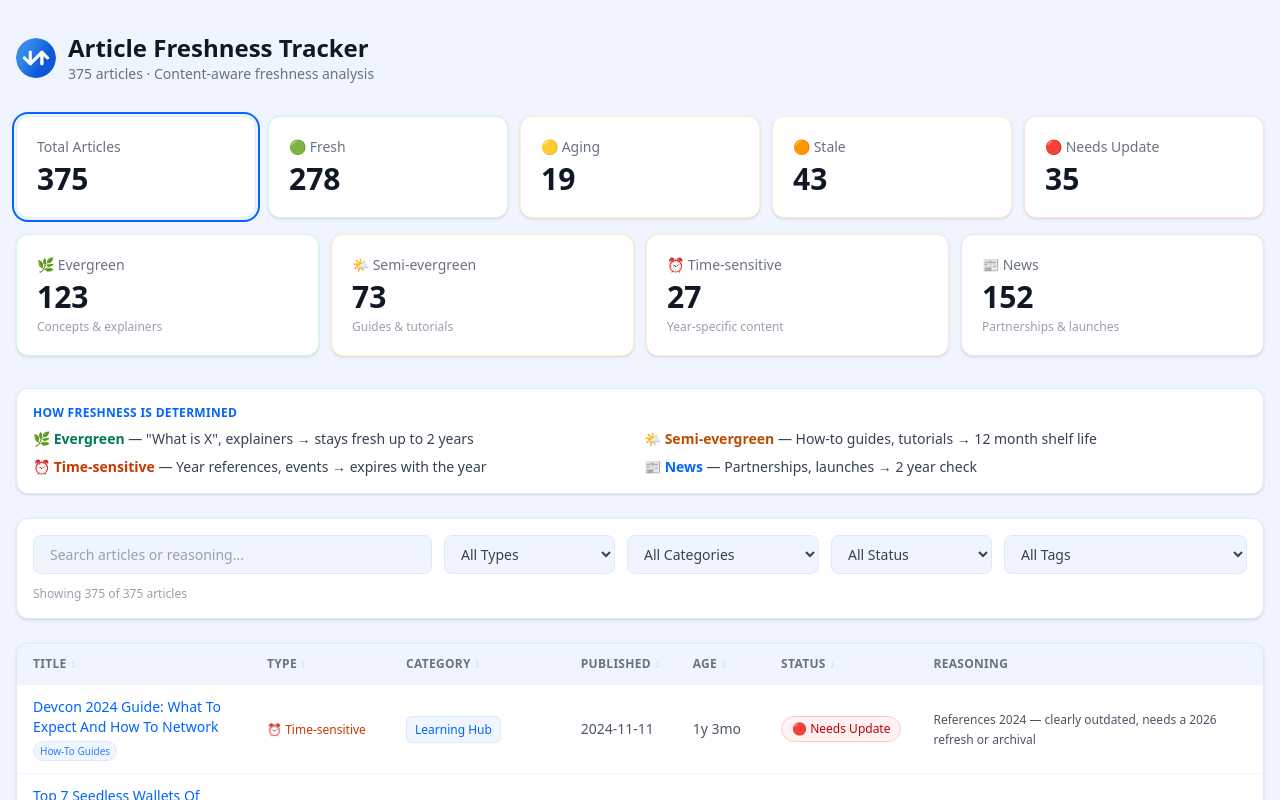
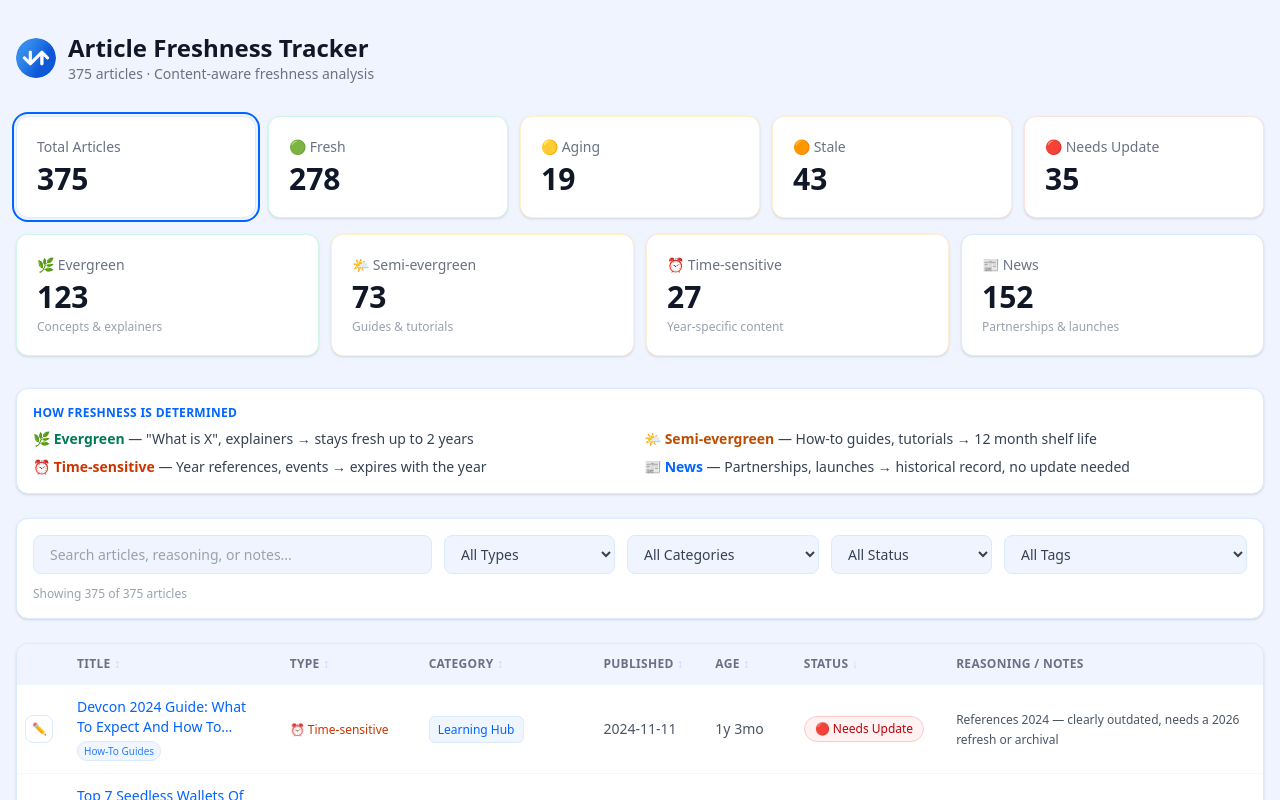
Before and after one commit to cutiecomi/transak-freshness-tracker, a Next.js app: page / in a window 1280 px wide. Shown: the top 800 px of the page. Built offline with nearby package versions, Linux system fonts and the light colour scheme.

Commit message:
✏️ Editable dashboard — click to override status, reasoning & add notes

```diff
--- a/app/dashboard.tsx
+++ b/app/dashboard.tsx
@@ -1,6 +1,6 @@
 "use client";
 
-import { useState, useMemo } from "react";
+import { useState, useMemo, useEffect, useCallback } from "react";
 import { Article } from "@/lib/articles";
 
 const FRESHNESS_CONFIG = {
@@ -9,6 +9,8 @@ const FRESHNESS_CONFIG = {
   stale: { label: "Stale", emoji: "🟠", bg: "bg-orange-50", text: "text-orange-700", border: "border-orange-200" },
   "needs-update": { label: "Needs Update", emoji: "🔴", bg: "bg-red-50", text: "text-red-700", border: "border-red-200" },
 };
+
+const FRESHNESS_OPTIONS = ["fresh", "aging", "stale", "needs-update"] as const;
 
 const CONTENT_TYPE_CONFIG = {
   evergreen: { label: "Evergreen", icon: "🌿", color: "text-emerald-700" },
@@ -20,6 +22,14 @@ const CONTENT_TYPE_CONFIG = {
 type SortKey = "title" | "publishDate" | "ageMonths" | "freshness" | "categories" | "contentType";
 type SortDir = "asc" | "desc";
 
+type Override = {
+  freshness?: Article["freshness"];
+  reasoning?: string;
+  notes?: string;
+};
+
+type Overrides = Record<number, Override>;
+
 function StatCard({ label, value, sub, color, active, onClick }: { label: string; value: number; sub?: string; color: string; active?: boolean; onClick?: () => void }) {
   return (
     <div onClick={onClick}
@@ -27,6 +37,95 @@ function StatCard({ label, value, sub, color, active, onClick }: { label: string
       <span className="text-sm text-gray-500 font-medium">{label}</span>
       <span className="text-3xl font-bold text-gray-900">{value}</span>
       {sub && <span className="text-xs text-gray-400">{sub}</span>}
+    </div>
+  );
+}
+
+function EditModal({ article, override, onSave, onClose }: {
+  article: Article;
+  override: Override;
+  onSave: (o: Override) => void;
+  onClose: () => void;
+}) {
+  const [freshness, setFreshness] = useState(override.freshness || article.freshness);
+  const [reasoning, setReasoning] = useState(override.reasoning ?? article.reasoning);
+  const [notes, setNotes] = useState(override.notes ?? "");
+
+  return (
+    <div className="fixed inset-0 z-50 flex items-center justify-center p-4" onClick={onClose}>
+      <div className="absolute inset-0 bg-black/40 backdrop-blur-sm" />
+      <div className="relative bg-white rounded-2xl shadow-2xl border border-blue-100 w-full max-w-lg max-h-[90vh] overflow-y-auto" onClick={(e) => e.stopPropagation()}>
+        <div className="p-6">
+          {/* Header */}
+          <div className="flex items-start justify-between mb-6">
+            <div className="flex-1 pr-4">
+              <h3 className="text-lg font-bold text-gray-900 leading-tight">{article.title}</h3>
+              <a href={article.url} target="_blank" rel="noopener noreferrer" className="text-xs text-[#0364FF] hover:underline mt-1 block truncate">{article.url}</a>
+            </div>
+            <button onClick={onClose} className="text-gray-400 hover:text-gray-600 text-xl leading-none p-1">✕</button>
+          </div>
+
+          {/* Info row */}
+          <div className="flex flex-wrap gap-3 mb-6 text-xs text-gray-500">
+            <span className="px-2 py-1 bg-[#f0f4ff] rounded-md">Published: {article.publishDate}</span>
+            <span className="px-2 py-1 bg-[#f0f4ff] rounded-md">Age: {article.ageMonths} months</span>
+            <span className="px-2 py-1 bg-[#f0f4ff] rounded-md">{CONTENT_TYPE_CONFIG[article.contentType].icon} {CONTENT_TYPE_CONFIG[article.contentType].label}</span>
+          </div>
+
+          {/* Status */}
+          <div className="mb-5">
+            <label className="block text-sm font-semibold text-gray-700 mb-2">Status</label>
+            <div className="flex flex-wrap gap-2">
+              {FRESHNESS_OPTIONS.map((f) => {
+                const fc = FRESHNESS_CONFIG[f];
+                const selected = freshness === f;
+                return (
+                  <button key={f} onClick={() => setFreshness(f)}
+                    className={`inline-flex items-center gap-1 text-sm px-3 py-1.5 rounded-full border transition-all ${selected ? `${fc.bg} ${fc.text} ${fc.border} ring-2 ring-offset-1 ring-current` : "bg-gray-50 text-gray-500 border-gray-200 hover:bg-gray-100"}`}>
+                    {fc.emoji} {fc.label}
+                  </button>
+                );
+              })}
+            </div>
+          </div>
+
+          {/* Reasoning */}
+          <div className="mb-5">
+            <label className="block text-sm font-semibold text-gray-700 mb-2">Reasoning</label>
+            <textarea value={reasoning} onChange={(e) => setReasoning(e.target.value)}
+              rows={2}
+              className="w-full bg-[#f0f4ff] border border-blue-100 rounded-lg px-3 py-2 text-sm text-gray-800 focus:outline-none focus:border-[#0364FF] focus:ring-1 focus:ring-[#0364FF]/20 resize-none"
+              placeholder="Why does this article have this status?" />
+          </div>
+
+          {/* Notes */}
+          <div className="mb-6">
+            <label className="block text-sm font-semibold text-gray-700 mb-2">Notes <span className="font-normal text-gray-400">(internal)</span></label>
+            <textarea value={notes} onChange={(e) => setNotes(e.target.value)}
+              rows={3}
+              className="w-full bg-[#f0f4ff] border border-blue-100 rounded-lg px-3 py-2 text-sm text-gray-800 focus:outline-none focus:border-[#0364FF] focus:ring-1 focus:ring-[#0364FF]/20 resize-none"
+              placeholder="Any notes for the team — what needs changing, who's responsible, etc." />
+          </div>
+
+          {/* Actions */}
+          <div className="flex items-center justify-between">
+            <button onClick={() => { onSave({}); onClose(); }}
+              className="text-sm text-gray-400 hover:text-red-500 transition-colors">
+              Reset to auto
+            </button>
+            <div className="flex gap-3">
+              <button onClick={onClose}
+                className="px-4 py-2 text-sm rounded-lg border border-gray-200 text-gray-600 hover:bg-gray-50 transition-colors">
+                Cancel
+              </button>
+              <button onClick={() => { onSave({ freshness, reasoning, notes: notes || undefined }); onClose(); }}
+                className="px-4 py-2 text-sm rounded-lg bg-[#0364FF] text-white font-medium hover:bg-blue-700 transition-colors">
+                Save changes
+              </button>
+            </div>
+          </div>
+        </div>
+      </div>
     </div>
   );
 }
@@ -47,24 +146,63 @@ export default function Dashboard({
   const [filterContentType, setFilterContentType] = useState("");
   const [sortKey, setSortKey] = useState<SortKey>("freshness");
   const [sortDir, setSortDir] = useState<SortDir>("desc");
+  const [overrides, setOverrides] = useState<Overrides>({});
+  const [editingId, setEditingId] = useState<number | null>(null);
+
+  // Load overrides from localStorage
+  useEffect(() => {
+    try {
+      const saved = localStorage.getItem("transak-freshness-overrides");
+      if (saved) setOverrides(JSON.parse(saved));
+    } catch {}
+  }, []);
+
+  // Save overrides to localStorage
+  const saveOverride = useCallback((id: number, override: Override) => {
+    setOverrides((prev) => {
+      const next = { ...prev };
+      if (!override.freshness && !override.reasoning && !override.notes) {
+        delete next[id];
+      } else {
+        next[id] = override;
+      }
+      localStorage.setItem("transak-freshness-overrides", JSON.stringify(next));
+      return next;
+    });
+  }, []);
+
+  // Apply overrides to articles
+  const enrichedArticles = useMemo(() => {
+    return articles.map((a) => {
+      const o = overrides[a.id];
+      if (!o) return a;
+      return {
+        ...a,
+        freshness: o.freshness || a.freshness,
+        reasoning: o.reasoning ?? a.reasoning,
+      };
+    });
+  }, [articles, overrides]);
 
   const counts = useMemo(() => {
     const c = { fresh: 0, aging: 0, stale: 0, "needs-update": 0 };
-    articles.forEach((a) => c[a.freshness]++);
+    enrichedArticles.forEach((a) => c[a.freshness]++);
     return c;
-  }, [articles]);
+  }, [enrichedArticles]);
 
   const contentCounts = useMemo(() => {
     const c = { evergreen: 0, "semi-evergreen": 0, "time-sensitive": 0, news: 0 };
-    articles.forEach((a) => c[a.contentType]++);
+    enrichedArticles.forEach((a) => c[a.contentType]++);
     return c;
-  }, [articles]);
+  }, [enrichedArticles]);
+
+  const overrideCount = Object.keys(overrides).length;
 
   const filtered = useMemo(() => {
-    let result = articles;
+    let result = enrichedArticles;
     if (search) {
       const q = search.toLowerCase();
-      result = result.filter((a) => a.title.toLowerCase().includes(q) || a.reasoning.toLowerCase().includes(q));
+      result = result.filter((a) => a.title.toLowerCase().includes(q) || a.reasoning.toLowerCase().includes(q) || (overrides[a.id]?.notes || "").toLowerCase().includes(q));
     }
     if (filterCategory) result = result.filter((a) => a.categories.includes(filterCategory));
     if (filterFreshness) result = result.filter((a) => a.freshness === filterFreshness);
@@ -88,7 +226,7 @@ export default function Dashboard({
     });
 
     return result;
-  }, [articles, search, filterCategory, filterFreshness, filterTag, filterContentType, sortKey, sortDir]);
+  }, [enrichedArticles, overrides, search, filterCategory, filterFreshness, filterTag, filterContentType, sortKey, sortDir]);
 
   function toggleSort(key: SortKey) {
     if (sortKey === key) setSortDir((d) => (d === "asc" ? "desc" : "asc"));
@@ -109,23 +247,35 @@ export default function Dashboard({
   }
 
   const activeFilters = [search, filterCategory, filterFreshness, filterTag, filterContentType].filter(Boolean).length;
+  const editingArticle = editingId !== null ? articles.find((a) => a.id === editingId) : null;
 
   return (
     <div className="max-w-[1600px] mx-auto px-4 py-8">
       {/* Header */}
       <div className="mb-8">
-        <div className="flex items-center gap-3 mb-2">
-          <img src="/transak-logo.webp" alt="Transak" className="w-10 h-10 rounded-full" />
-          <div>
-            <h1 className="text-2xl font-bold text-gray-900">Article Freshness Tracker</h1>
-            <p className="text-gray-500 text-sm">{articles.length} articles · Content-aware freshness analysis</p>
+        <div className="flex items-center justify-between">
+          <div className="flex items-center gap-3">
+            <img src="/transak-logo.webp" alt="Transak" className="w-10 h-10 rounded-full" />
+            <div>
+              <h1 className="text-2xl font-bold text-gray-900">Article Freshness Tracker</h1>
+              <p className="text-gray-500 text-sm">{enrichedArticles.length} articles · Content-aware freshness analysis</p>
+            </div>
           </div>
+          {overrideCount > 0 && (
+            <div className="flex items-center gap-3">
+              <span className="text-xs text-gray-400">{overrideCount} manual override{overrideCount !== 1 ? "s" : ""}</span>
+              <button onClick={() => { if (confirm("Reset all manual overrides?")) { setOverrides({}); localStorage.removeItem("transak-freshness-overrides"); } }}
+                className="text-xs px-3 py-1.5 rounded-lg border border-red-200 text-red-500 hover:bg-red-50 transition-colors">
+                Reset all
+              </button>
+            </div>
+          )}
         </div>
       </div>
 
       {/* Stats Row 1: Freshness */}
       <div className="grid grid-cols-2 md:grid-cols-5 gap-3 mb-4">
-        <StatCard label="Total Articles" value={articles.length} color="border-blue-100"
+        <StatCard label="Total Articles" value={enrichedArticles.length} color="border-blue-100"
           active={!filterFreshness && !filterContentType} onClick={() => { setFilterFreshness(""); setFilterContentType(""); }} />
         <StatCard label="🟢 Fresh" value={counts.fresh} color="border-emerald-100"
           active={filterFreshness === "fresh"} onClick={() => { setFilterFreshness(filterFreshness === "fresh" ? "" : "fresh"); setFilterContentType(""); }} />
@@ -156,20 +306,16 @@ export default function Dashboard({
           <div><span className="text-emerald-700 font-semibold">🌿 Evergreen</span> — "What is X", explainers → stays fresh up to 2 years</div>
           <div><span className="text-amber-700 font-semibold">🌤️ Semi-evergreen</span> — How-to guides, tutorials → 12 month shelf life</div>
           <div><span className="text-orange-700 font-semibold">⏰ Time-sensitive</span> — Year references, events → expires with the year</div>
-          <div><span className="text-[#0364FF] font-semibold">📰 News</span> — Partnerships, launches → 2 year check</div>
+          <div><span className="text-[#0364FF] font-semibold">📰 News</span> — Partnerships, launches → historical record, no update needed</div>
         </div>
       </div>
 
       {/* Filters */}
       <div className="bg-white rounded-xl border border-blue-100 p-4 mb-6 shadow-sm">
         <div className="flex flex-wrap gap-3">
-          <input
-            type="text"
-            placeholder="Search articles or reasoning..."
-            value={search}
-            onChange={(e) => setSearch(e.target.value)}
-            className="bg-[#f0f4ff] border border-blue-100 rounded-lg px-4 py-2 text-sm text-gray-900 placeholder-gray-400 flex-1 min-w-[200px] focus:outline-none focus:border-[#0364FF] focus:ring-1 focus:ring-[#0364FF]/20 transition-colors"
-          />
+          <input type="text" placeholder="Search articles, reasoning, or notes..."
+            value={search} onChange={(e) => setSearch(e.target.value)}
+            className="bg-[#f0f4ff] border border-blue-100 rounded-lg px-4 py-2 text-sm text-gray-900 placeholder-gray-400 flex-1 min-w-[200px] focus:outline-none focus:border-[#0364FF] focus:ring-1 focus:ring-[#0364FF]/20 transition-colors" />
           <select value={filterContentType} onChange={(e) => setFilterContentType(e.target.value)}
             className="bg-[#f0f4ff] border border-blue-100 rounded-lg px-3 py-2 text-sm text-gray-700 focus:outline-none focus:border-[#0364FF]">
             <option value="">All Types</option>
@@ -204,7 +350,7 @@ export default function Dashboard({
           )}
         </div>
         <div className="mt-3 text-xs text-gray-400">
-          Showing {filtered.length} of {articles.length} articles
+          Showing {filtered.length} of {enrichedArticles.length} articles
         </div>
       </div>
 
@@ -214,6 +360,7 @@ export default function Dashboard({
           <table className="w-full text-sm">
             <thead>
               <tr className="border-b border-blue-50 bg-[#f0f4ff] text-gray-500">
+                <th className="w-10"></th>
                 {([
                   ["title", "Title"],
                   ["contentType", "Type"],
@@ -227,15 +374,24 @@ export default function Dashboard({
                     {label} <span className="text-blue-200">{sortIcon(key)}</span>
                   </th>
                 ))}
-                <th className="text-left px-4 py-3 font-semibold text-xs uppercase tracking-wide text-gray-500 whitespace-nowrap">Reasoning</th>
+                <th className="text-left px-4 py-3 font-semibold text-xs uppercase tracking-wide text-gray-500 whitespace-nowrap">Reasoning / Notes</th>
               </tr>
             </thead>
             <tbody>
               {filtered.map((article) => {
                 const fc = FRESHNESS_CONFIG[article.freshness];
                 const ct = CONTENT_TYPE_CONFIG[article.contentType];
+                const hasOverride = !!overrides[article.id];
+                const noteText = overrides[article.id]?.notes;
                 return (
-                  <tr key={article.id} className="border-b border-blue-50/80 hover:bg-[#f7f9ff] transition-colors">
+                  <tr key={article.id} className={`border-b border-blue-50/80 hover:bg-[#f7f9ff] transition-colors ${hasOverride ? "bg-blue-50/30" : ""}`}>
+                    <td className="px-2 py-3 text-center">
+                      <button onClick={() => setEditingId(article.id)}
+                        className="w-7 h-7 rounded-lg border border-blue-100 text-gray-400 hover:text-[#0364FF] hover:border-[#0364FF] hover:bg-blue-50 transition-all text-xs flex items-center justify-center"
+                        title="Edit article">
+                        ✏️
+                      </button>
+                    </td>
                     <td className="px-4 py-3 max-w-sm">
                       <a href={article.url} target="_blank" rel="noopener noreferrer"
                         className="text-[#0364FF] hover:text-blue-800 hover:underline transition-colors line-clamp-2 font-medium">
@@ -263,12 +419,18 @@ export default function Dashboard({
                     <td className="px-4 py-3 text-gray-600 whitespace-nowrap">{article.publishDate}</td>
                     <td className="px-4 py-3 text-gray-600 whitespace-nowrap">{formatAge(article.ageMonths)}</td>
                     <td className="px-4 py-3">
-                      <span className={`inline-flex items-center gap-1 text-xs px-2.5 py-1 rounded-full ${fc.bg} ${fc.text} border ${fc.border} whitespace-nowrap font-medium`}>
+                      <span className={`inline-flex items-center gap-1 text-xs px-2.5 py-1 rounded-full ${fc.bg} ${fc.text} border ${fc.border} whitespace-nowrap font-medium ${hasOverride ? "ring-1 ring-[#0364FF]/30" : ""}`}>
                         {fc.emoji} {fc.label}
+                        {hasOverride && <span className="text-[10px] opacity-60">✎</span>}
                       </span>
                     </td>
                     <td className="px-4 py-3 min-w-[250px]">
                       <span className="text-xs text-gray-600 leading-relaxed">{article.reasoning}</span>
+                      {noteText && (
+                        <div className="mt-1 text-xs text-[#0364FF] bg-blue-50 border border-blue-100 rounded px-2 py-1 leading-relaxed">
+                          📝 {noteText}
+                        </div>
+                      )}
                     </td>
                   </tr>
                 );
@@ -284,6 +446,16 @@ export default function Dashboard({
       <div className="mt-6 text-center text-xs text-gray-400">
         Built with 💛 by Comet · Data from Transak Blog
       </div>
+
+      {/* Edit Modal */}
+      {editingArticle && (
+        <EditModal
+          article={editingArticle}
+          override={overrides[editingArticle.id] || {}}
+          onSave={(o) => saveOverride(editingArticle.id, o)}
+          onClose={() => setEditingId(null)}
+        />
+      )}
     </div>
   );
 }
```
